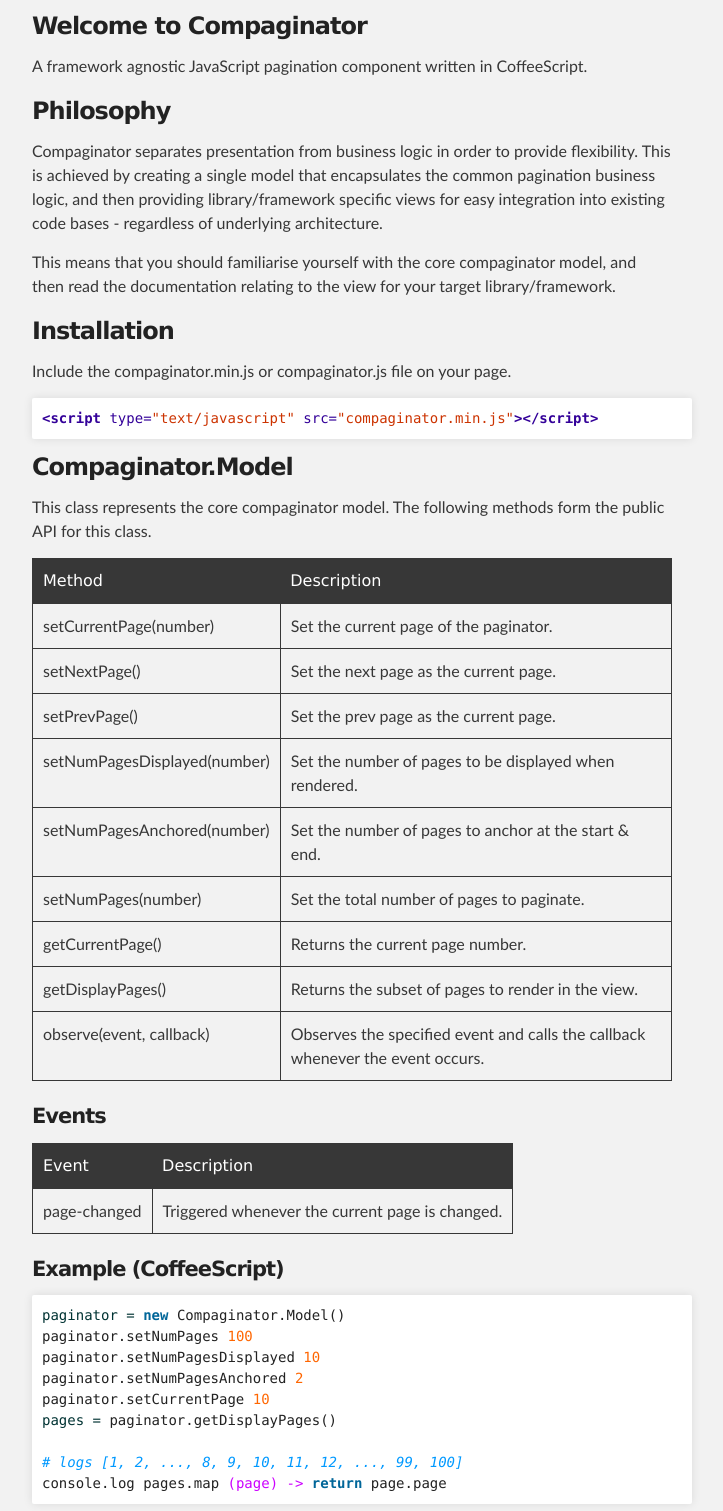
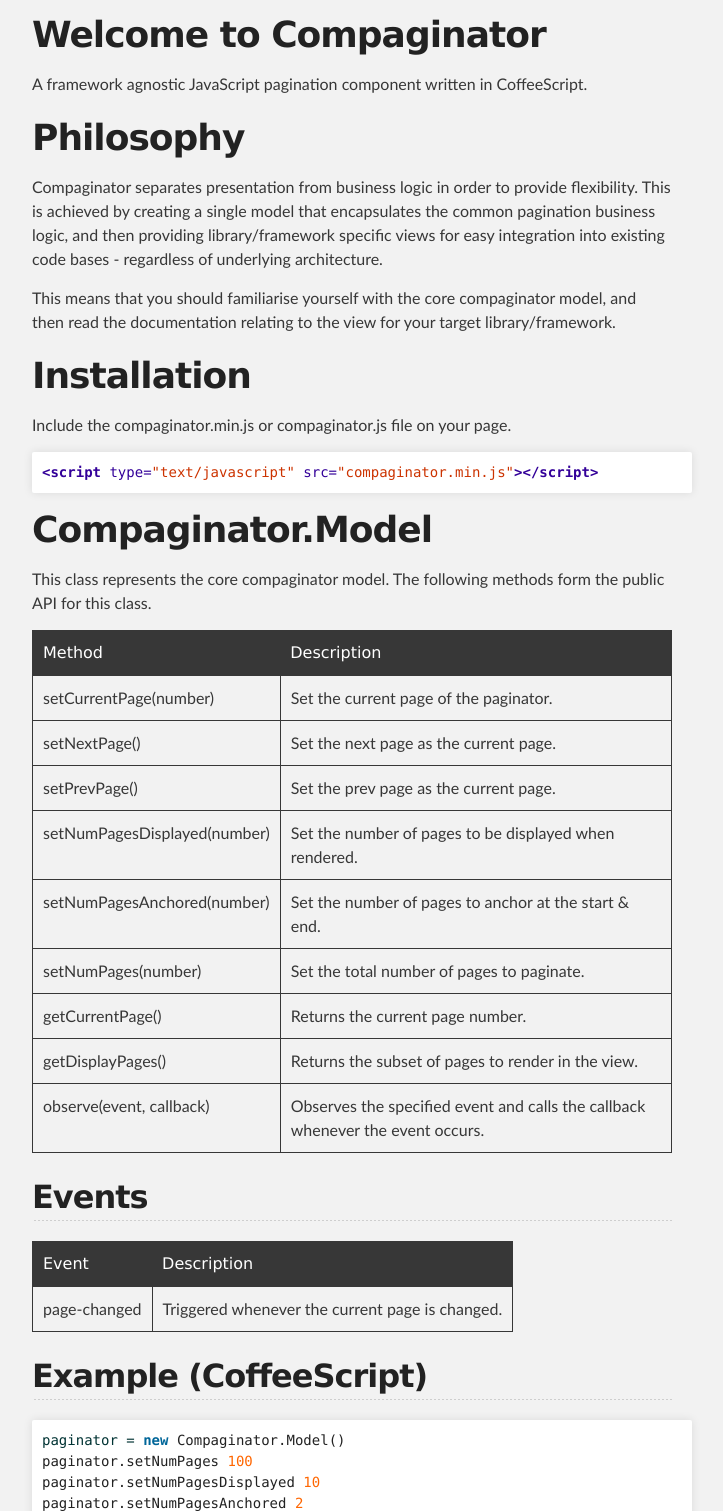
Before and after one commit to KarlPurk/compaginator, a plain HTML site: page index.html in a window 1280 px wide. Shown: the part 288-1799 px from the top of the page, without its empty margins (288-1011 px from the left). Drawn offline with Linux system fonts and the light colour scheme.

```diff
--- a/index.html
+++ b/index.html
@@ -31,28 +31,28 @@
     <!-- MAIN CONTENT -->
     <div id="main_content_wrap" class="outer">
       <section id="main_content" class="inner">
-        <h3>
-<a name="welcome-to-compaginator" class="anchor" href="#welcome-to-compaginator"><span class="octicon octicon-link"></span></a>Welcome to Compaginator</h3>
+        <h1>
+<a name="welcome-to-compaginator" class="anchor" href="#welcome-to-compaginator"><span class="octicon octicon-link"></span></a>Welcome to Compaginator</h1>
 
 <p>A framework agnostic JavaScript pagination component written in CoffeeScript.</p>
 
-<h3>
-<a name="philosophy" class="anchor" href="#philosophy"><span class="octicon octicon-link"></span></a>Philosophy</h3>
+<h1>
+<a name="philosophy" class="anchor" href="#philosophy"><span class="octicon octicon-link"></span></a>Philosophy</h1>
 
 <p>Compaginator separates presentation from business logic in order to provide flexibility.  This is achieved by creating a single model that encapsulates the common pagination business logic, and then providing library/framework specific views for easy integration into existing code bases - regardless of underlying architecture.</p>
 
 <p>This means that you should familiarise yourself with the core compaginator model, and then read the documentation relating to the view for your target library/framework.</p>
 
-<h3>
-<a name="installation" class="anchor" href="#installation"><span class="octicon octicon-link"></span></a>Installation</h3>
+<h1>
+<a name="installation" class="anchor" href="#installation"><span class="octicon octicon-link"></span></a>Installation</h1>
 
 <p>Include the compaginator.min.js or compaginator.js file on your page.  </p>
 
 <div class="highlight highlight-html"><pre><span class="nt">&lt;script </span><span class="na">type=</span><span class="s">"text/javascript"</span> <span class="na">src=</span><span class="s">"compaginator.min.js"</span><span class="nt">&gt;&lt;/script&gt;</span>
 </pre></div>
 
-<h3>
-<a name="compaginatormodel" class="anchor" href="#compaginatormodel"><span class="octicon octicon-link"></span></a>Compaginator.Model</h3>
+<h1>
+<a name="compaginatormodel" class="anchor" href="#compaginatormodel"><span class="octicon octicon-link"></span></a>Compaginator.Model</h1>
 
 <p>This class represents the core compaginator model.  The following methods form the public API for this class.</p>
 
@@ -99,8 +99,8 @@
 <td>Observes the specified event and calls the callback whenever the event occurs.</td>
 </tr>
 </tbody>
-</table><h4>
-<a name="events" class="anchor" href="#events"><span class="octicon octicon-link"></span></a>Events</h4>
+</table><h2>
+<a name="events" class="anchor" href="#events"><span class="octicon octicon-link"></span></a>Events</h2>
 
 <table>
 <thead><tr>
@@ -111,8 +111,8 @@
 <td>page-changed</td>
 <td>Triggered whenever the current page is changed.</td>
 </tr></tbody>
-</table><h4>
-<a name="example-coffeescript" class="anchor" href="#example-coffeescript"><span class="octicon octicon-link"></span></a>Example (CoffeeScript)</h4>
+</table><h2>
+<a name="example-coffeescript" class="anchor" href="#example-coffeescript"><span class="octicon octicon-link"></span></a>Example (CoffeeScript)</h2>
 
 <div class="highlight highlight-coffee"><pre><span class="nv">paginator = </span><span class="k">new</span> <span class="nx">Compaginator</span><span class="p">.</span><span class="nx">Model</span><span class="p">()</span>
 <span class="nx">paginator</span><span class="p">.</span><span class="nx">setNumPages</span> <span class="mi">100</span>
@@ -124,6 +124,15 @@
 <span class="c1"># logs [1, 2, ..., 8, 9, 10, 11, 12, ..., 99, 100]</span>
 <span class="nx">console</span><span class="p">.</span><span class="nx">log</span> <span class="nx">pages</span><span class="p">.</span><span class="nx">map</span> <span class="nf">(page) -&gt;</span> <span class="k">return</span> <span class="nx">page</span><span class="p">.</span><span class="nx">page</span>
 </pre></div>
+
+<h1>
+<a name="implementations" class="anchor" href="#implementations"><span class="octicon octicon-link"></span></a>Implementations</h1>
+
+<p>Currently there are example implementations for the following frameworks/libraries:</p>
+
+<ul>
+<li>jQuery</li>
+</ul><p>Support for other frameworks &amp; libraries will be coming soon. Until then you can refer to the jQuery implementation for guidance.</p>
       </section>
     </div>
 
```
Also changed, not shown: params.json (+1 -1 lines).
